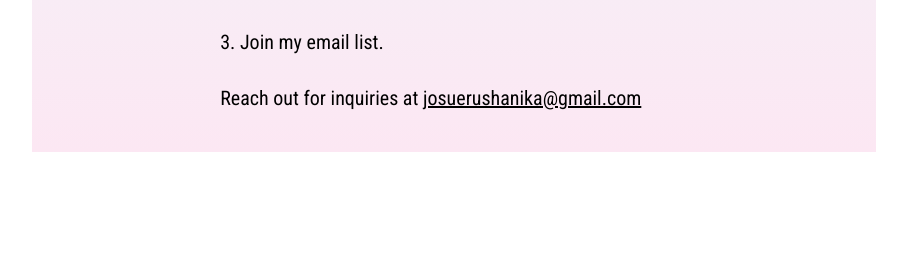
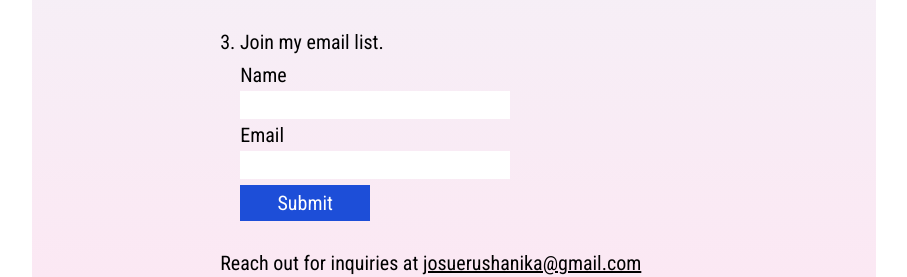
Before and after one commit to josuerushanika/next-appsite, a Next.js app in the folder site/: page /connect in a window 1280 px wide. Shown: the part 873-1150 px from the top of the page, without its empty margins (186-1093 px from the left). Before the commit the page ends 1041 px from the top, so only its background shows below. Built offline with nearby package versions, Linux system fonts and the light colour scheme; no server answers; a web font is replaced by a local one.

Commit message:
Update files

```diff
--- /dev/null
+++ b/site/app/connect/email-list/form.js
@@ -0,0 +1,67 @@
+'use client';
+import { useState, useTransition } from 'react';
+import postContact from "./post-contact";
+import Spinner from './spinner';
+
+
+export default function Form() {
+ const [message, setMessage] = useState('');
+ const [displayMessage, setDisplayMessage] = useState(false);
+ const [isPending, startTransition] = useTransition();
+
+
+  const handleSubmit = (data) => {
+    console.log(`data`, data);
+    const name = data.get('name');
+    const email = data.get('email');
+
+    startTransition(() => {
+        let message;
+
+    postContact({name, email})
+      .then(json => {
+        console.log(`json`, json);
+
+        const errorMessage = json.ErrorMessage;
+
+        if (json.Count > 0){
+            message = "Success! Keep an eye out on your inbox updates";
+        } else if (errorMessage && errorMessage.includes('already exist')) {
+            message = 'Email is already subscribed ';
+        } else if (errorMessage && errorMessage.includes('properties invalid')) {
+            message = 'Email is not formatted correctly';
+        }
+         else {
+            message = ' Error, Try again or email josuerushanika@gmail.com to be added manually.'
+         }
+
+         setMessage(message);
+         setDisplayMessage(true);
+      })
+    });
+
+
+  }
+
+    return  (
+        <form action={handleSubmit} className='indent grid gap-[2px] w-[270px]'>
+            <label htmlFor="name">Name</label>
+            <input type="text" id="name" name="name" required />
+            <label htmlFor="email">Email</label>
+            <input type="email" id="email" name="email" required/>
+            <button type="submit" disabled={isPending} className={
+                `bg-blue-700 text-center text-white w-[130px] h-[36px] mt-[4px]
+                disabled:bg-slate-50 disabled:text-slate-500`}>
+                {isPending
+                ? (
+                    <span>
+                        <Spinner /> Sending
+                    </span>
+                )
+                : 'Submit'
+                }
+            </button>
+            {displayMessage ? message : <></>}
+        </form>
+    )
+}
--- /dev/null
+++ b/site/app/connect/email-list/spinner.js
@@ -0,0 +1,8 @@
+export default function Spinner() {
+    return (
+      <svg className="animate-spin -ml-1 mr-3 h-5 w-5 text-slate-500" xmlns="http://www.w3.org/2000/svg" fill="none" viewBox="0 0 24 24">
+        <circle className="opacity-25" cx="12" cy="12" r="10" stroke="currentColor" strokeWidth="4"></circle>
+        <path className="opacity-75" fill="currentColor" d="M4 12a8 8 0 018-8V0C5.373 0 0 5.373 0 12h4zm2 5.291A7.962 7.962 0 014 12H0c0 3.042 1.135 5.824 3 7.938l3-2.647z"></path>
+      </svg>
+    )
+  }
--- a/site/app/connect/followers/index.js
+++ b/site/app/connect/followers/index.js
@@ -19,7 +19,7 @@
    }, [])
 
     return (
-        <div className="ml-[15px] lg:ml-[20px] mt-[5px]">
+        <div className="indent">
             Followers progress: {goalString}</div>
     )
 }
--- a/site/app/connect/page.js
+++ b/site/app/connect/page.js
@@ -1,3 +1,4 @@
+import Form from './email-list/form';
 import Followers from './followers';
 import postContact from './email-list/post-contact';
 
@@ -39,7 +40,7 @@
         </div>
         <br />
         <div>3. Join my email list.</div>
-        {/* <Form /> */}
+        <Form />
         <br />
         <div>
           Reach out for inquiries at{" "}
--- a/site/app/globals.css
+++ b/site/app/globals.css
@@ -8,3 +8,7 @@
 .link {
     @apply underline text-blue-800
 }
+
+.indent {
+    @apply ml-[15px] lg:ml-[20px] mt-[5px]
+}
```
Also changed, not shown: 1 other file (tests, documents, lock files or other folders).
